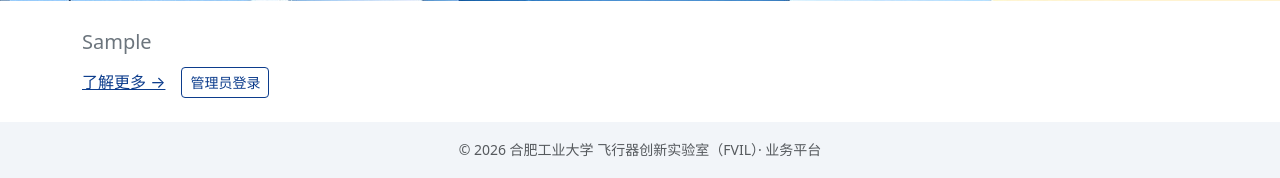
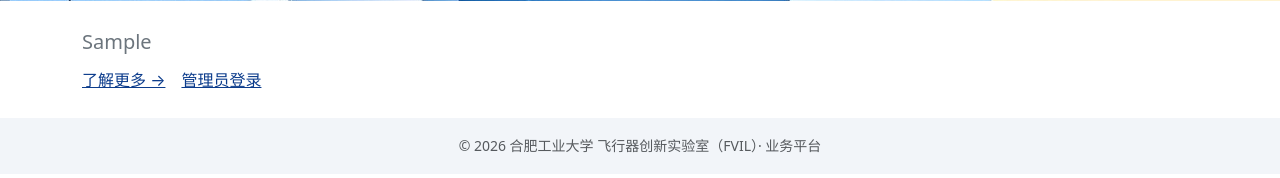
Before and after one commit to Mike-lin300/hfut-fvil, a Django app: page / in a window 1280 px wide. Shown: the part 783-961 px from the top of the page. Run offline with Django 5.2, Linux system fonts and the light colour scheme; tables that the repository leaves empty hold one stand-in row (values such as "Sample post"); some libraries are stand-ins or nearby versions.

Commit message:
style(home): 管理员登录链接与「了解更多」同样式（去按钮类）

```diff
--- a/templates/core/home.html
+++ b/templates/core/home.html
@@ -66,7 +66,7 @@
     <p class="lead text-secondary mb-2">{{ profile.intro|truncatechars:160 }}</p>
     <div class="d-flex gap-3 align-items-center">
         <a href="/about/">了解更多 →</a>
-        <a class="btn btn-outline-accent btn-sm" href="/admin/" target="_blank" rel="noopener">管理员登录</a>
+        <a href="/admin/" target="_blank" rel="noopener">管理员登录</a>
     </div>
 </section>
 {% else %}
```
